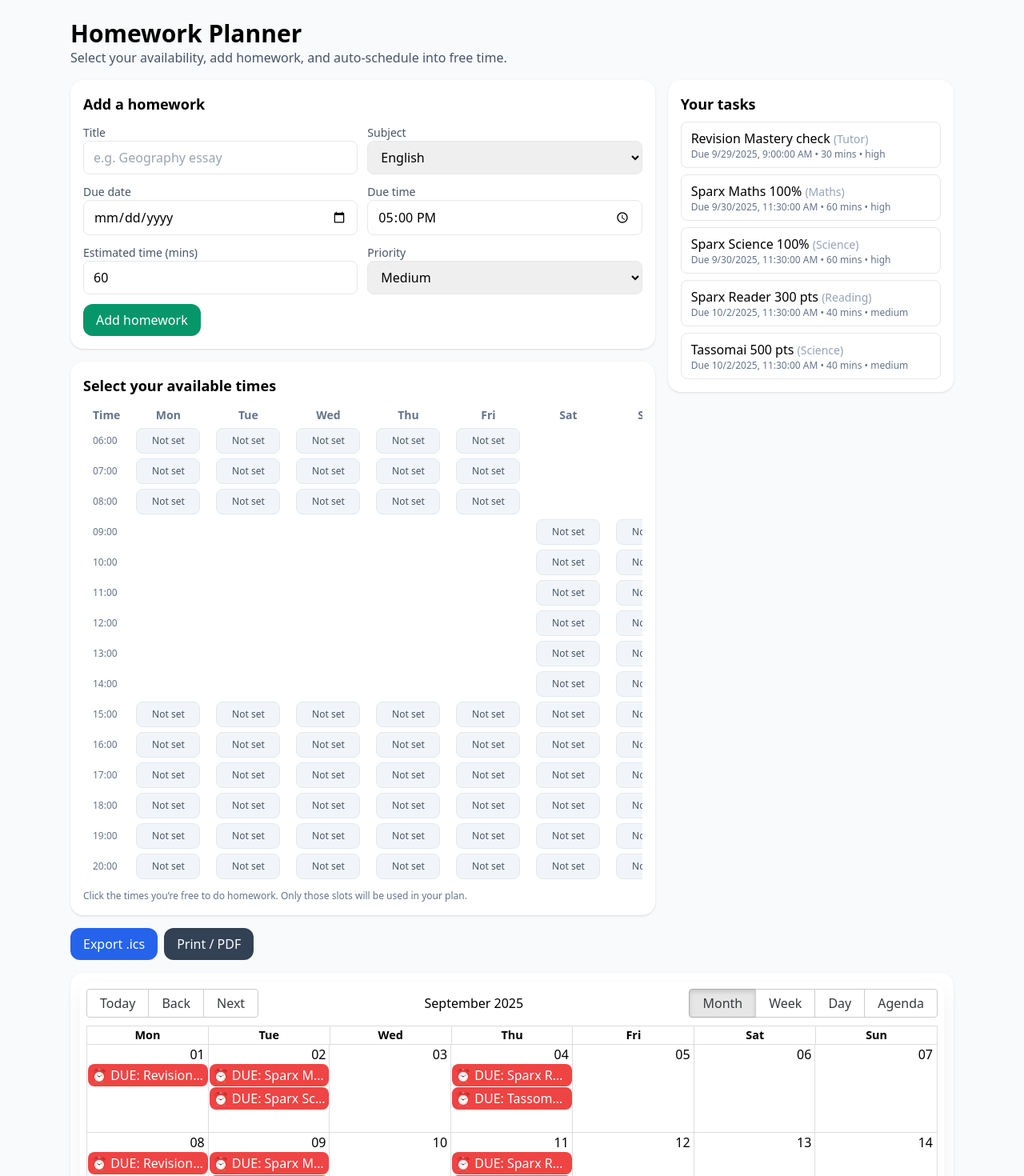
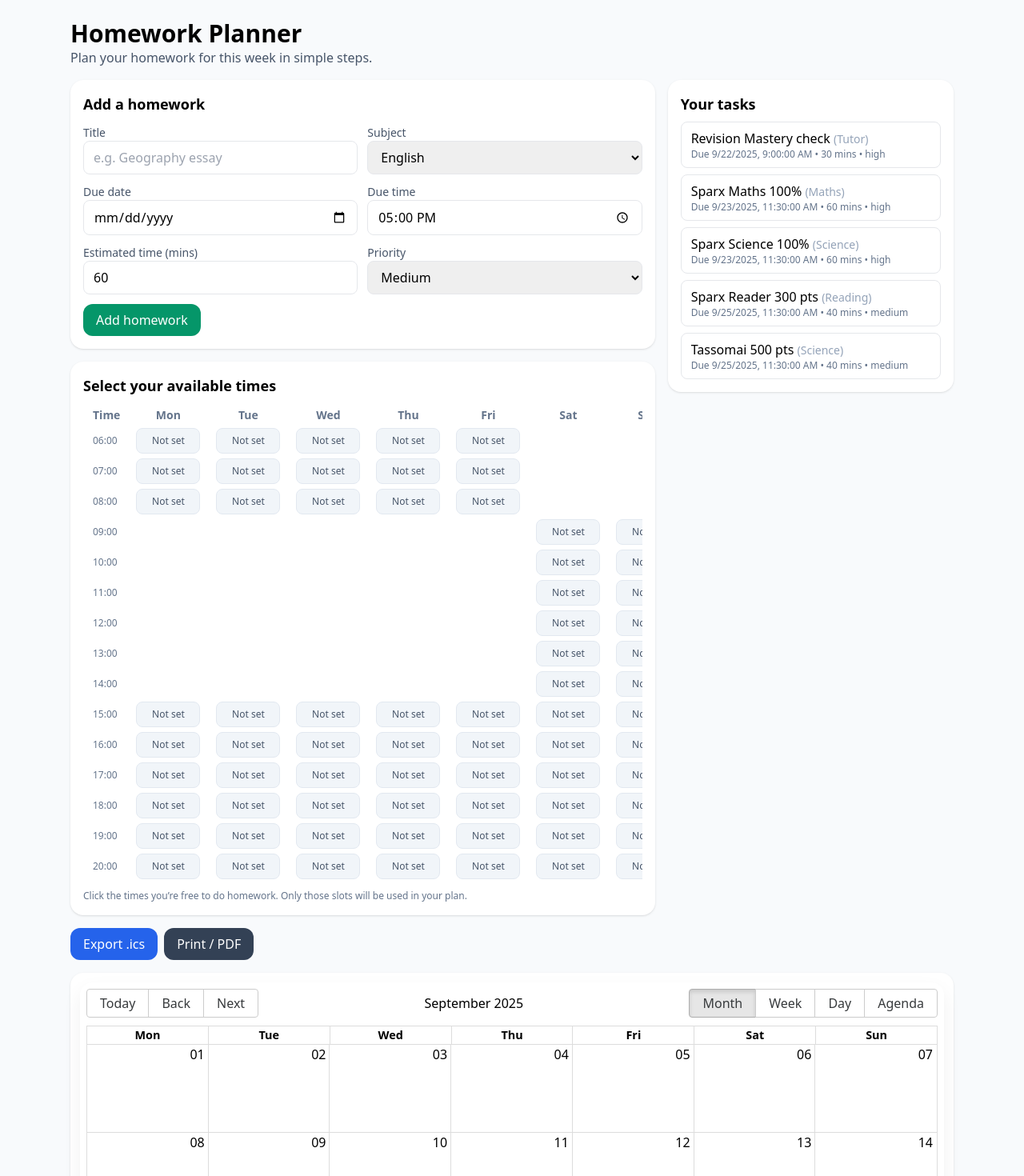
Before and after one commit to adyertorquay/HomeworkPlannerv4, a React (Vite) app: page / in a window 1280 px wide. Shown: the top 1470 px of the page at 80% size. Built offline with nearby package versions, Linux system fonts and the light colour scheme.

Commit message:
Update App.jsx

```diff
--- a/src/App.jsx
+++ b/src/App.jsx
@@ -5,15 +5,13 @@ import CalendarView from './components/CalendarView.jsx'
 import AvailabilityPicker, { availabilityToBlocks } from './components/AvailabilityPicker.jsx'
 import { WEEKLY_TASKS } from './data/recurringTasks.js'
 import { dueDateFromWeekly } from './utils/date.js'
-import { scheduleTasks } from './utils/scheduler.js'
 import { load, save } from './utils/storage.js'
 import { generateICS } from './export/icsExport.js'
-import { addDays, isBefore } from 'date-fns'
+import { addDays, startOfWeek, endOfWeek, isBefore, format } from 'date-fns'
 
 function App() {
   const [adhocTasks, setAdhocTasks] = useState(() => load('adhocTasks', []))
   const [availabilityMap, setAvailabilityMap] = useState(() => load('availabilityMap', {}) || {})
-  const [currentWeekBase, setCurrentWeekBase] = useState(new Date())
 
   useEffect(() => { save('adhocTasks', adhocTasks) }, [adhocTasks])
   useEffect(() => { save('availabilityMap', availabilityMap) }, [availabilityMap])
@@ -23,35 +21,63 @@ function App() {
     setAvailabilityMap(m => ({ ...m, [key]: !m[key] }))
   }
 
-  // academic year: Sept 1 → July 31
-  const academicStart = new Date(new Date().getFullYear(), 8, 1) // 1 Sept
-  const academicEnd = new Date(new Date().getFullYear() + 1, 6, 31) // 31 July next year
+  // This week’s range
+  const weekStart = startOfWeek(new Date(), { weekStartsOn: 1 })
+  const weekEnd = endOfWeek(new Date(), { weekStartsOn: 1 })
 
-  const weeklyTasksWithDates = useMemo(() => {
-    const tasks = []
-    let base = academicStart
+  // Generate recurring tasks just for THIS week
+  const weeklyTasksThisWeek = useMemo(() => {
+    return WEEKLY_TASKS.map(t => ({
+      id: `${t.id}-${format(weekStart, 'yyyy-MM-dd')}`,
+      title: t.title,
+      subject: t.subject,
+      dueAt: dueDateFromWeekly(t, weekStart),
+      estMinutes: t.estMinutes,
+      priority: t.priority,
+      type: t.type
+    }))
+  }, [weekStart])
 
-    while (isBefore(base, academicEnd)) {
-      WEEKLY_TASKS.forEach(t => {
-        tasks.push({
-          id: `${t.id}-${weekKey(base)}`,
-          title: t.title,
-          subject: t.subject,
-          dueAt: dueDateFromWeekly(t, base),
-          estMinutes: t.estMinutes,
-          priority: t.priority,
-          type: t.type
-        })
+  // Merge recurring + adhoc
+  const allTasks = useMemo(() => {
+    return [...weeklyTasksThisWeek, ...adhocTasks].filter(
+      t => t.dueAt >= weekStart && t.dueAt <= weekEnd
+    )
+  }, [weeklyTasksThisWeek, adhocTasks, weekStart, weekEnd])
+
+  // Simplified scheduling: 1 task = 1 block, max 2 per day
+  const availabilityBlocks = useMemo(() => availabilityToBlocks(availabilityMap, weekStart), [availabilityMap, weekStart])
+
+  const sessions = useMemo(() => {
+    const dayCount = {}
+    const result = []
+
+    // sort tasks by deadline
+    const sorted = [...allTasks].sort((a, b) => a.dueAt - b.dueAt)
+
+    for (const task of sorted) {
+      // find first available block before deadline
+      const block = availabilityBlocks.find(b =>
+        b.start < task.dueAt &&
+        (dayCount[format(b.start, 'yyyy-MM-dd')] || 0) < 2
+      )
+      if (!block) continue
+
+      const dayKey = format(block.start, 'yyyy-MM-dd')
+      dayCount[dayKey] = (dayCount[dayKey] || 0) + 1
+
+      result.push({
+        taskId: task.id,
+        title: `${task.title} (${task.estMinutes} mins)`,
+        subject: task.subject,
+        start: block.start,
+        end: block.end,
+        type: 'work'
       })
-      base = addDays(base, 7) // move forward by 1 week
     }
 
-    return tasks
-  }, [])
-
-  const allTasks = useMemo(() => [...weeklyTasksWithDates, ...adhocTasks], [weeklyTasksWithDates, adhocTasks])
-  const availabilityBlocks = useMemo(() => availabilityToBlocks(availabilityMap, currentWeekBase), [availabilityMap, currentWeekBase])
-  const { sessions } = useMemo(() => scheduleTasks(allTasks, availabilityBlocks.map(b => ({ ...b }))), [allTasks, availabilityBlocks])
+    return result
+  }, [allTasks, availabilityBlocks])
 
   function addTask(t) { setAdhocTasks(a => [...a, t]) }
   function deleteTask(id) { setAdhocTasks(a => a.filter(x => x.id !== id)) }
@@ -71,19 +97,11 @@ function App() {
     }
   }
 
-  // filter tasks due in the next 7 days
-  const tasksNextWeek = useMemo(() => {
-    const now = new Date()
-    const in7days = new Date()
-    in7days.setDate(now.getDate() + 7)
-    return allTasks.filter(t => t.dueAt >= now && t.dueAt <= in7days)
-  }, [allTasks])
-
   return (
     <div className="max-w-6xl mx-auto p-4 md:p-6 space-y-4">
       <header className="no-print">
         <h1 className="text-2xl md:text-3xl font-bold">Homework Planner</h1>
-        <p className="text-slate-600">Select your availability, add homework, and auto-schedule into free time.</p>
+        <p className="text-slate-600">Plan your homework for this week in simple steps.</p>
       </header>
 
       <div className="grid md:grid-cols-3 gap-4 no-print">
@@ -96,26 +114,17 @@ function App() {
           </div>
         </div>
         <div>
-          <TasksList tasks={tasksNextWeek} onDelete={deleteTask} />
+          <TasksList tasks={allTasks} onDelete={deleteTask} />
         </div>
       </div>
 
       <CalendarView sessions={sessions} deadlines={allTasks} />
 
       <footer className="text-center text-xs text-slate-500 py-4 no-print">
-        Built for Torquay Academy • Weekly fixed tasks included
+        Built for Torquay Academy • Weekly planner view
       </footer>
     </div>
   )
 }
 
-function weekKey(d) {
-  const y = d.getFullYear()
-  const start = new Date(d)
-  start.setDate(d.getDate() - ((d.getDay() + 6) % 7))
-  const m = String(start.getMonth() + 1).padStart(2, '0')
-  const day = String(start.getDate()).padStart(2, '0')
-  return `${y}-${m}-${day}`
-}
-
 export default App
```
